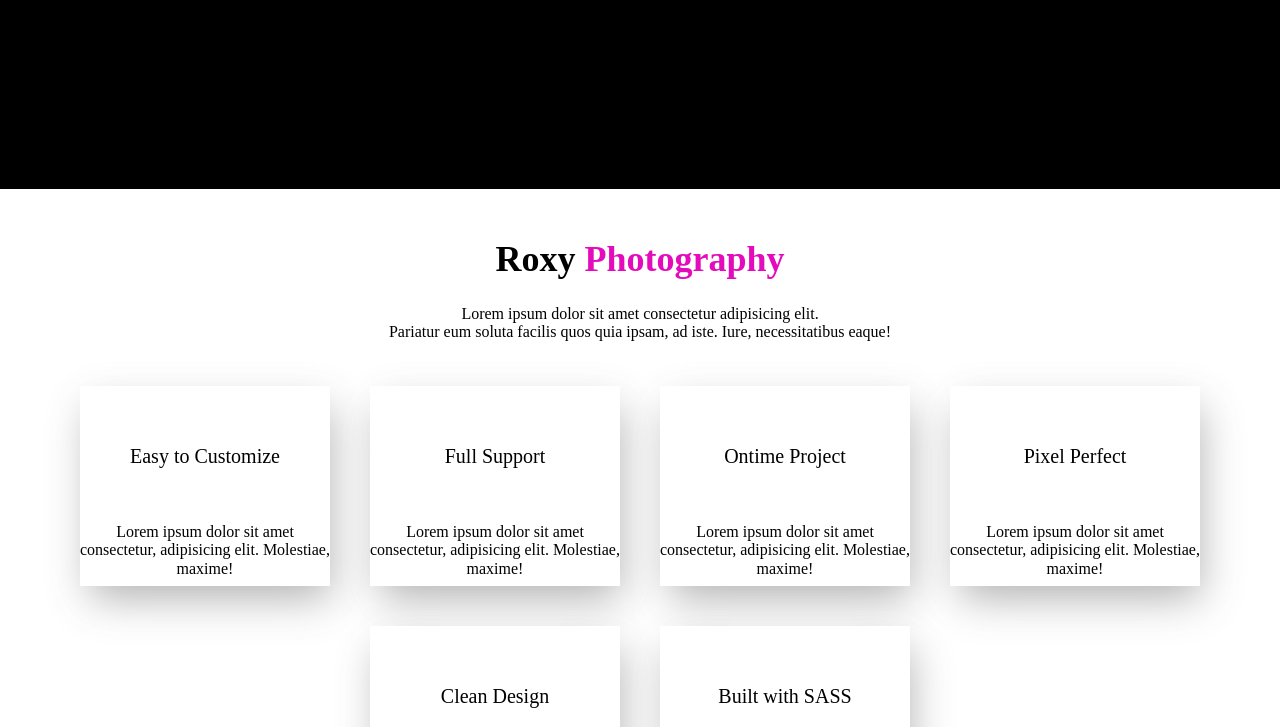
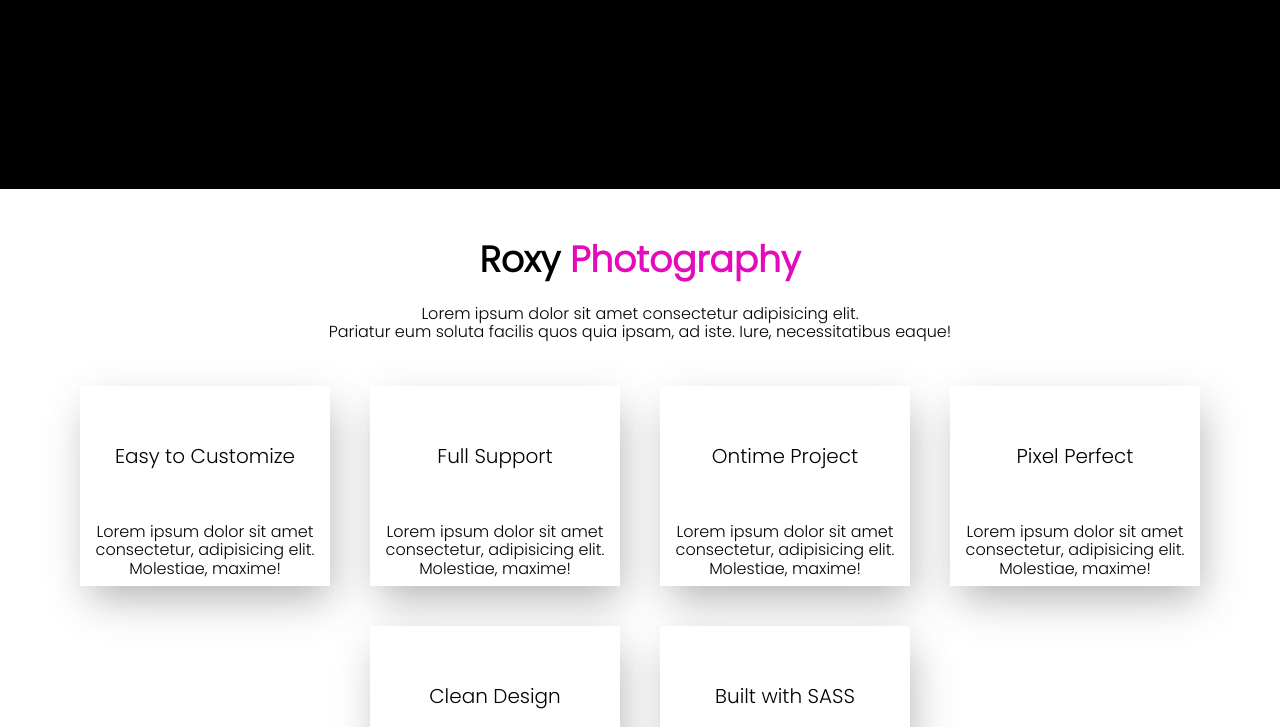
Before and after one commit to NizarMenai16/NizarMenai16.github.io, a plain HTML site: page gsap2/index.html in a window 1280 px wide. Shown: the part 611-1338 px from the top of the page. Drawn offline with nearby package versions, Linux system fonts and the light colour scheme; a script that the page names is missing.

Commit message:
Update index.html

```diff
--- a/gsap2/index.html
+++ b/gsap2/index.html
@@ -3,9 +3,12 @@
 <head>
     <meta charset="UTF-8">
     <meta name="viewport" content="width=device-width, initial-scale=1.0">
-    <title>Document</title>
+    <title>ROXY</title>
     <link rel="stylesheet" href="https://cdnjs.cloudflare.com/ajax/libs/normalize/8.0.0/normalize.min.css">
     <link href="./style.css" rel="stylesheet">
+    <link rel="preconnect" href="https://fonts.gstatic.com">
+<link href="https://fonts.googleapis.com/css2?family=Poppins:wght@300&display=swap" rel="stylesheet">
+
 
 </head>
 <body>
```
